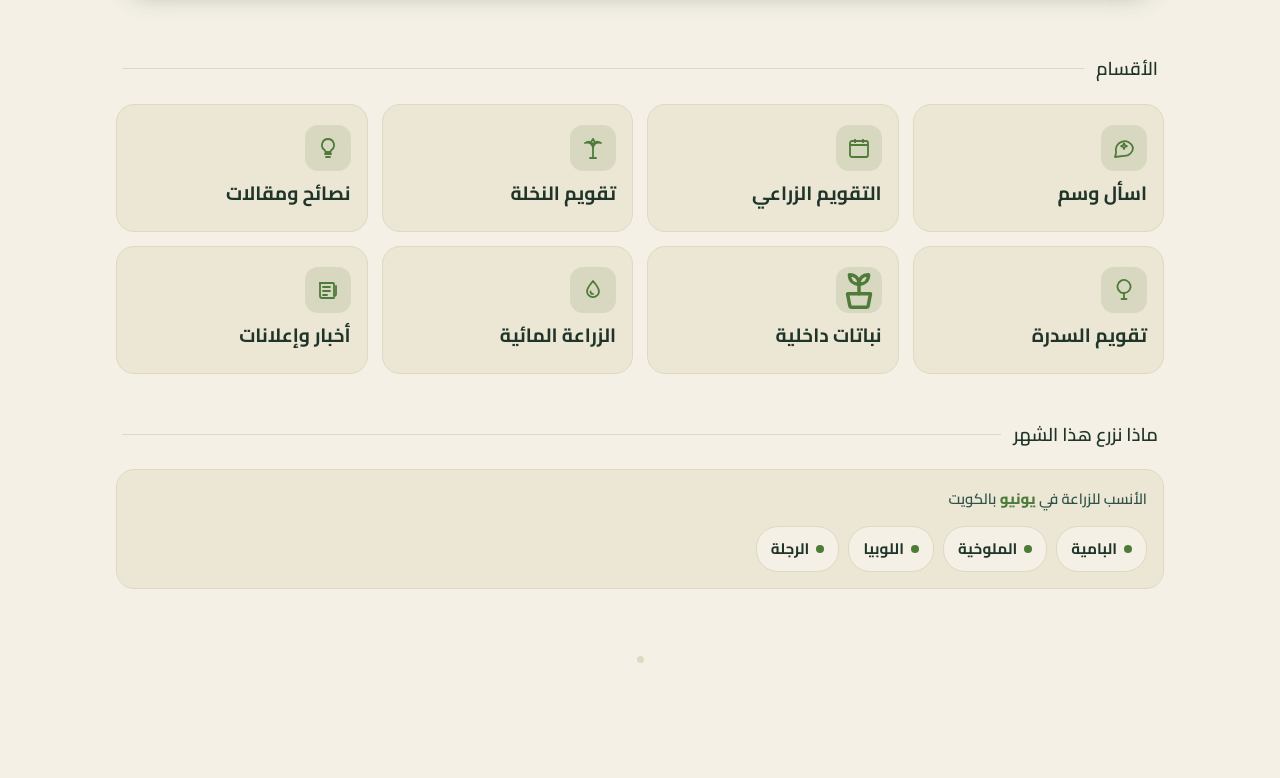
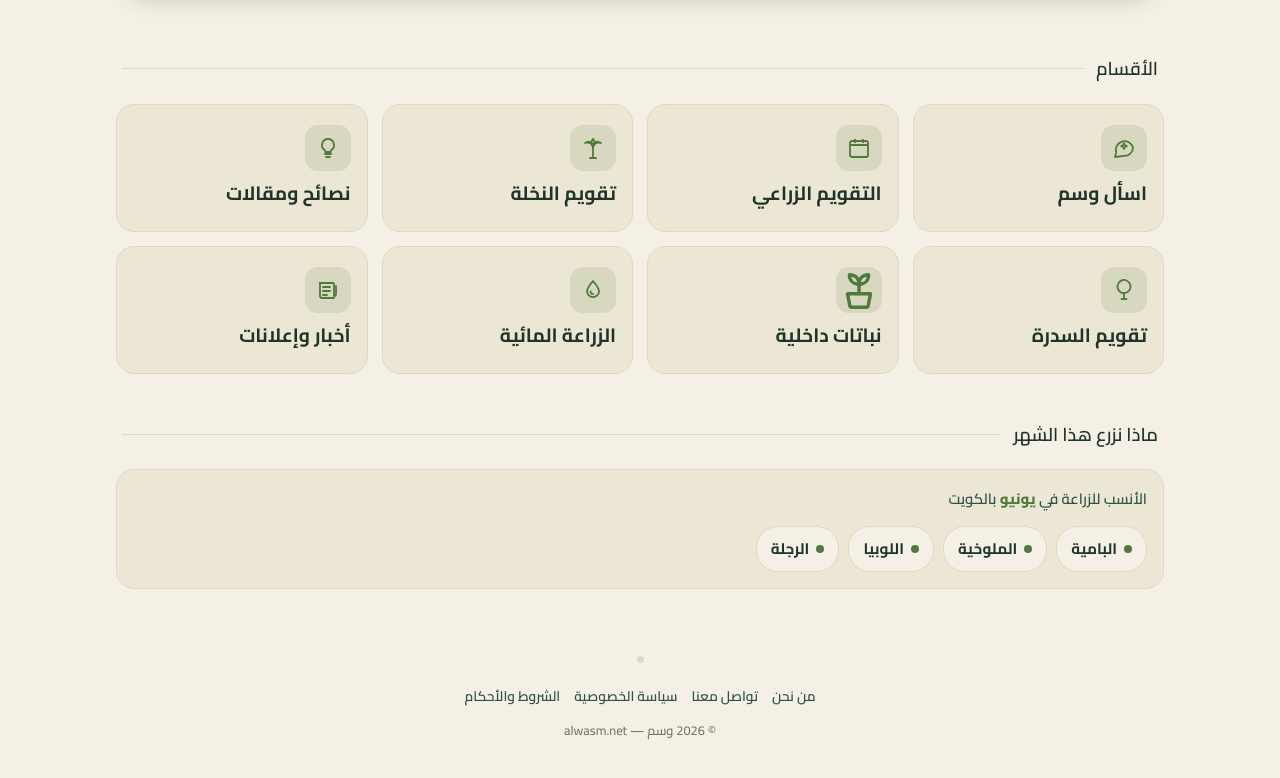
Before and after one commit to skyseo25/Wasm, a website: page index.html in a window 1280 px wide. Shown: the part 1745-2523 px from the top of the page. Drawn offline with Linux system fonts and the light colour scheme; no server answers.

Commit message:
Add files via upload

```diff
--- a/index.html
+++ b/index.html
@@ -148,6 +148,10 @@
 
   footer{text-align:center;padding:22px 20px 12px;color:var(--muted);font-size:.9rem;font-weight:500}
   footer .dot{display:inline-block;width:7px;height:7px;border-radius:50%;background:var(--line)}
+  .foot-links{display:flex;flex-wrap:wrap;gap:6px 14px;justify-content:center;margin-top:14px;font-size:.86rem;font-weight:600}
+  .foot-links a{color:var(--soil-2);text-decoration:none}
+  .foot-links a:active{color:var(--leaf)}
+  .foot-copy{margin-top:10px;font-size:.8rem;color:var(--muted)}
 
   /* مساحة إعلانية */
   .ad-slot{display:block;margin:28px 16px 0;border-radius:18px;overflow:hidden;
@@ -735,7 +739,16 @@
     <div class="links-grid" id="linksGrid"></div>
   </section>
 
-  <footer><span class="dot" id="adminDot"></span></footer>
+  <footer>
+    <span class="dot" id="adminDot"></span>
+    <nav class="foot-links">
+      <a href="/about">من نحن</a>
+      <a href="/contact">تواصل معنا</a>
+      <a href="/privacy">سياسة الخصوصية</a>
+      <a href="/terms">الشروط والأحكام</a>
+    </nav>
+    <div class="foot-copy">© 2026 وسم — alwasm.net</div>
+  </footer>
 
   <!-- نافذة الدخول (٥ ضغطات على وسم) -->
   <div class="admin-ov" id="adminOv" hidden>
```
